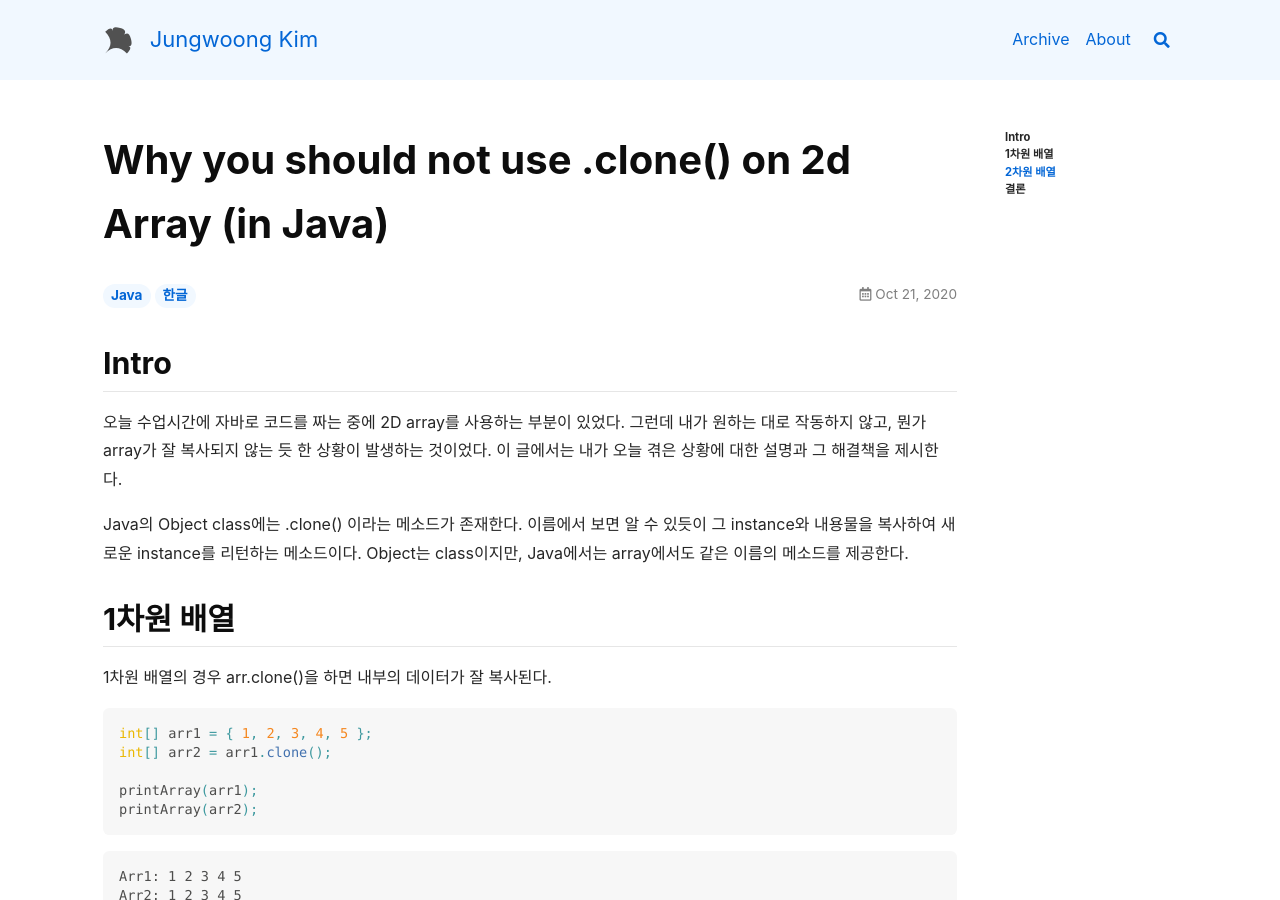
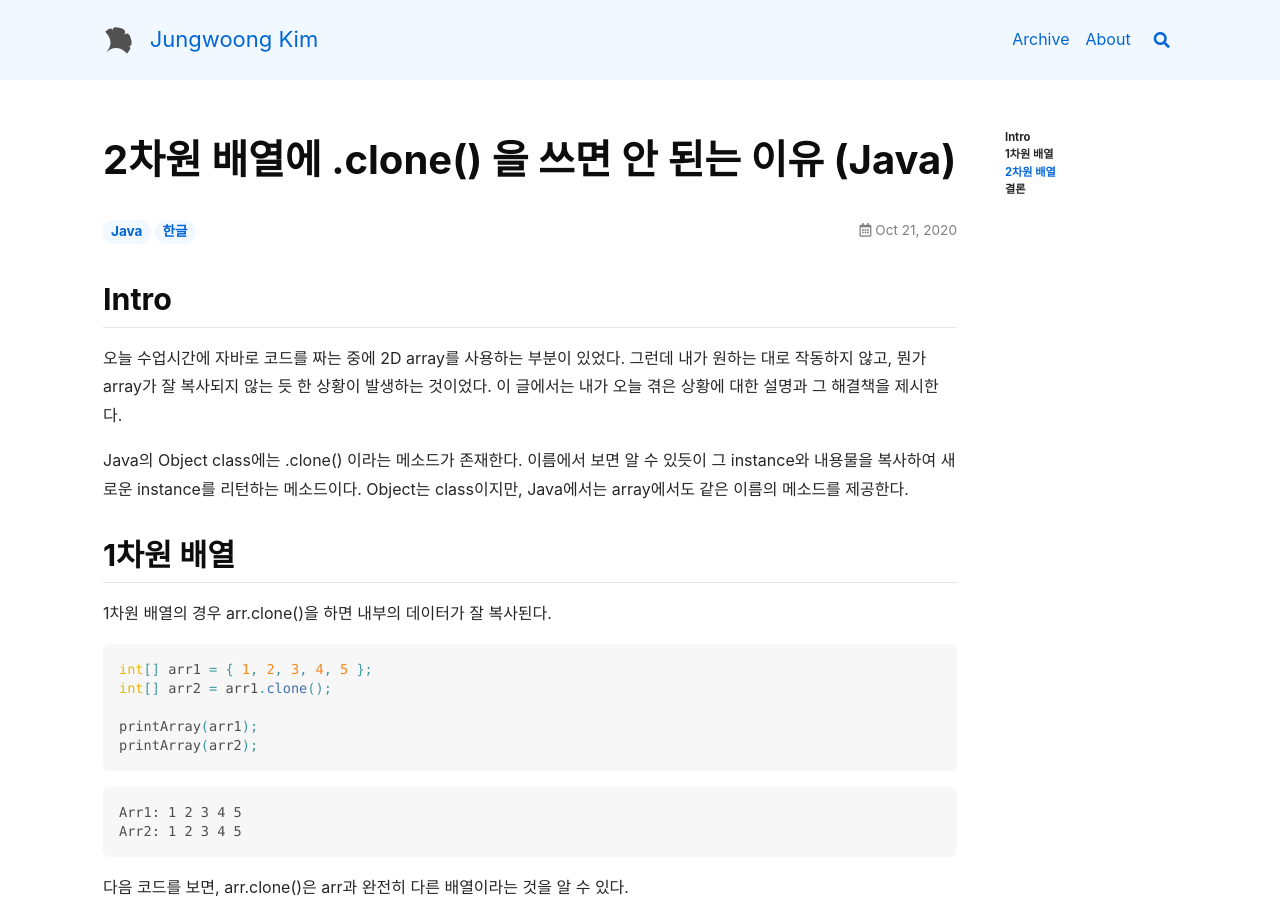
Before and after one commit to dk040106/blog.jungwoong.kim, a Jekyll site: the page built from _posts/2020-10-21-javanoclone.md, in a window 1280 px wide and 900 px high. Built offline with Jekyll 4.4.1, drawn with Linux system fonts in a browser that asks for light colours; nearby versions of some CDN libraries; comment, search, counter and statistics services are not loaded.

Commit message:
fix: minor fixes

```diff
--- a/_posts/2020-10-21-javanoclone.md
+++ b/_posts/2020-10-21-javanoclone.md
@@ -1,6 +1,6 @@
 ---
 layout: article
-title: Why you should not use .clone() on 2d Array (in Java)
+title: 2차원 배열에 .clone() 을 쓰면 안 된는 이유 (Java)
 tags:
   - Java
   - 한글
```
